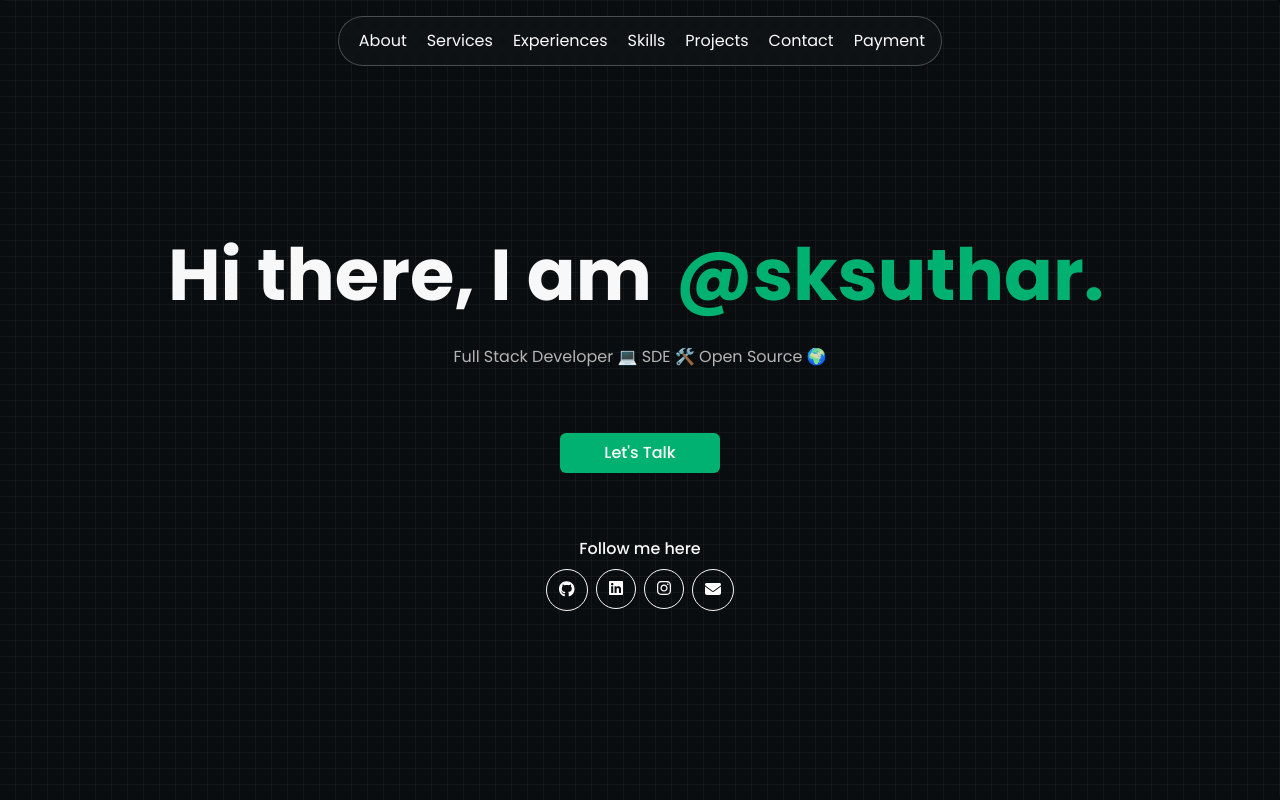
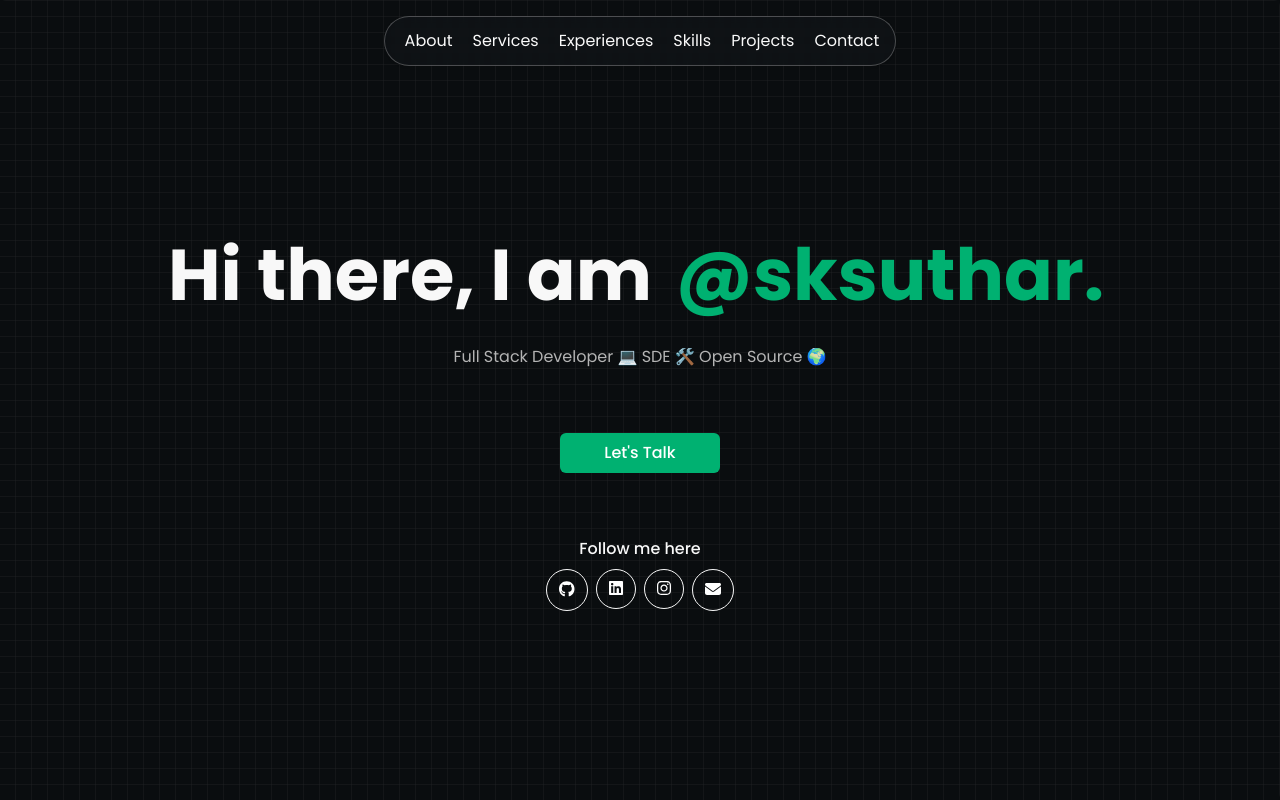
Before and after one commit to suthar-suresh/portfolio, a Next.js app: page / in a window 1280 px wide. Shown: the top 800 px of the page. Built offline with nearby package versions, Linux system fonts and the light colour scheme; no server answers; what tailwindcss-debug-screens would draw is missing.

Commit message:
refactor: comment out unused URLs and project entries in sitemap and navMenus

```diff
--- a/src/data/navMenus.ts
+++ b/src/data/navMenus.ts
@@ -46,9 +46,9 @@ export const navMenus: INavItem[] = [
     link: "/#contact",
     icon: faEnvelope,
   },
-  {
-    name: "Payment",
-    link: "/payment",
-    icon: faCreditCard,
-  },
+  // {
+  //   name: "Payment",
+  //   link: "/payment",
+  //   icon: faCreditCard,
+  // },
 ];
--- a/src/data/projects.ts
+++ b/src/data/projects.ts
@@ -24,16 +24,16 @@ const projects: IProjectItem[] = [
     url: "https://sparkleinfotech.com/",
     tags: ["next.js", "Chakra UI", "Strapi"],
   },
-  {
-    id: "GPSATSYS",
-    title: "GPSATSYS",
-    description:
-     `GPSat Systems is an Australian company specializing in GPS and GNSS engineering for mission-critical applications in Defense, Aerospace, and Mining. Their GRIFFIN technology detects and locates radio frequency interference (RFI), enhancing system resilience.`,
-    icon: "/skills/react.svg",
-    repoType: RepoType.Private,
-    projectType: ProjectType.Personal,
-    url: "https://gpsatsys.com.au/griffin/",
-    tags: ["React.js", "Redux", "Material UI", "ExpressJs"],
-  },
+  // {
+  //   id: "GPSATSYS",
+  //   title: "GPSATSYS",
+  //   description:
+  //    `GPSat Systems is an Australian company specializing in GPS and GNSS engineering for mission-critical applications in Defense, Aerospace, and Mining. Their GRIFFIN technology detects and locates radio frequency interference (RFI), enhancing system resilience.`,
+  //   icon: "/skills/react.svg",
+  //   repoType: RepoType.Private,
+  //   projectType: ProjectType.Personal,
+  //   url: "https://gpsatsys.com.au/griffin/",
+  //   tags: ["React.js", "Redux", "Material UI", "ExpressJs"],
+  // },
 ];
 export default projects;
```
Also changed, not shown: 1 other file (tests, documents, lock files or other folders).
